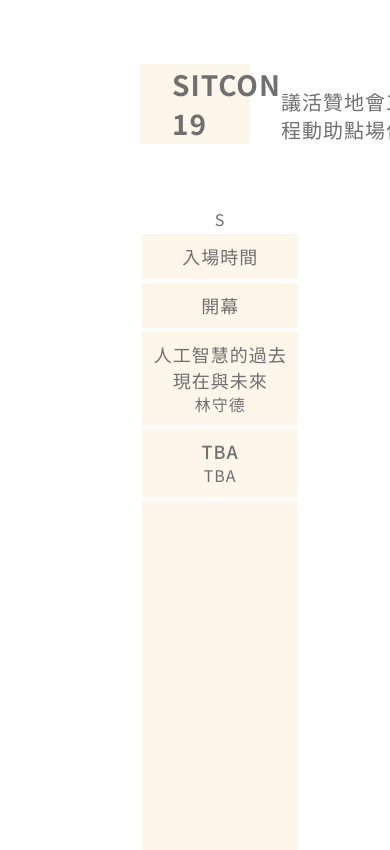
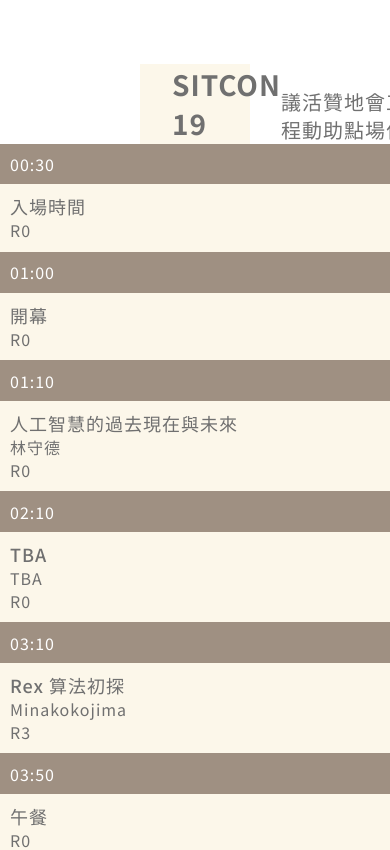
Before and after one commit to sitcon-tw/2019, a Vue app: page /2019/agenda in a window 390 px wide. Shown: the top 850 px of the page. Built offline with nearby package versions, Linux system fonts and the light colour scheme.

Commit message:
Layout: add RWD for session table

```diff
--- a/src/assets/scss/_session.scss
+++ b/src/assets/scss/_session.scss
@@ -25,8 +25,27 @@
   border: 2px solid $white;
   background-color: $tone_light;
 
+  @media screen and (max-width: 1200px) {
+    text-align: left;
+    align-items: flex-start;
+    border: 0;
+    grid-column-start: MOBILE_START !important;
+    grid-column-end: MOBILE_END !important;
+  }
+
+  &:not(&-time) {
+    @media screen and (max-width: 1200px) {
+      margin-top: 2.5rem;
+      border-bottom: 1px solid $tone_dark;
+    }
+  }
+
   &.clickable {
     cursor: pointer;
+  }
+
+  &.hide {
+    display: none;
   }
 
   .tag {
@@ -58,6 +77,16 @@
       position: absolute;
       top: 0;
     }
+
+    @media screen and (max-width: 1200px) {
+      height: 2.5rem;
+      background-color: $tone_dark;
+      color: $white;
+
+      p {
+        position: relative;
+      }
+    }
   }
 
   &-room {
@@ -88,6 +117,12 @@
       top: calc(5rem + 32px);
       right: calc(10rem + 32px);
       cursor: pointer;
+      z-index: 10001;
+
+      @media screen and (max-width: 1200px) {
+        top: 32px;
+        right: 32px;
+      }
 
       &:before {
         content: '';
@@ -96,6 +131,10 @@
         height: 100vh;
         top: 0;
         left: 0;
+
+        @media screen and (max-width: 1200px) {
+          display: none;
+        }
       }
     }
 
@@ -108,6 +147,12 @@
       flex-direction: column;
       position: relative;
       color: $white;
+      z-index: 10000;
+
+      @media screen and (max-width: 1200px) {
+        height: calc(100vh - 2rem);
+        width: calc(100% - 2rem);
+      }
 
       h1,
       p {
@@ -127,6 +172,12 @@
         width: 400px;
         float: right;
         margin-left: 10rem;
+
+        @media screen and (max-width: 1200px) {
+          width: calc(100% - 2rem);
+          float: none;
+          margin: 1rem;
+        }
       }
     }
   }
--- a/src/assets/scss/_spotlight.scss
+++ b/src/assets/scss/_spotlight.scss
@@ -11,6 +11,11 @@
   padding: 64px 140px;
   background-color: $white;
   color: $content;
+
+  @media screen and (max-width: 1200px) {
+    width: 100%;
+    padding: 0;
+  }
 
   &.stagger {
     &:nth-child(odd) {
--- a/src/components/SessionBox.vue
+++ b/src/components/SessionBox.vue
@@ -22,6 +22,9 @@
         {{ data.speakers.length - 1 !== index ? ' / ' : '' }}
       </span>
     </p>
+    <p v-if="isMobile" class="room">
+      {{ data.room }}
+    </p>
   </div>
 </template>
 
@@ -30,6 +33,10 @@ export default {
   props: {
     data: {
       type: Object
+    },
+    isMobile: {
+      default: false,
+      type: Boolean
     }
   },
   methods: {
--- a/src/components/SessionTable.vue
+++ b/src/components/SessionTable.vue
@@ -5,6 +5,7 @@
         v-for="room in rooms"
         :key="room"
         class="session session-room"
+        :class="{ 'hide': isMobile }"
         :style="{
           'grid-column-start': `${room}`,
           'grid-row-start': 1
@@ -27,11 +28,12 @@
         v-for="(session, index) in sessions"
         :key="`session-${index}`"
         :data="session"
+        :isMobile="isMobile"
         :style="{
           'grid-column-start': `${session.broadcast ? 'R2' : session.room}`,
           'grid-column-end': `${session.broadcast ? 'END' : `${rooms[rooms.indexOf(session.room) + 1]}`}`,
           'grid-row-start': `${times.indexOf(formatTime(session.start)) + 2}`,
-          'grid-row-end': `${times.indexOf(formatTime(session.end)) + 2}`
+          'grid-row-end': `${isMobile ? times.indexOf(formatTime(session.start)) + 3 :  times.indexOf(formatTime(session.end)) + 2}`
         }"
       />
     </div>
@@ -52,17 +54,14 @@ export default {
   props: {
     sessionData: {
       type: Array
-    },
-    isMobile: {
-      type: Boolean,
-      default: false
     }
   },
   data () {
     return {
       rooms: ['R2', 'R0', 'R1', 'R3', 'S'],
       timeLine: [],
-      popupData: null
+      popupData: null,
+      isMobile: false
     }
   },
   computed: {
@@ -230,10 +229,21 @@ export default {
       } else {
         this.popupData = null
       }
+    },
+    resize () {
+      if (document.documentElement.clientWidth <= 1200) this.isMobile = true
+      else this.isMobile = false
     }
   },
   mounted () {
     this.openPopup()
+
+    let self = this
+
+    self.resize()
+    window.addEventListener('resize', () => {
+      self.resize()
+    })
   },
   watch: {
     $route (route) {
```
